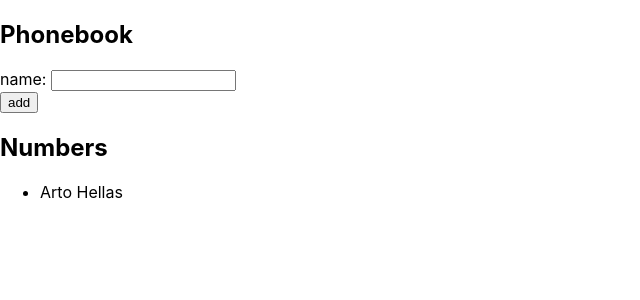
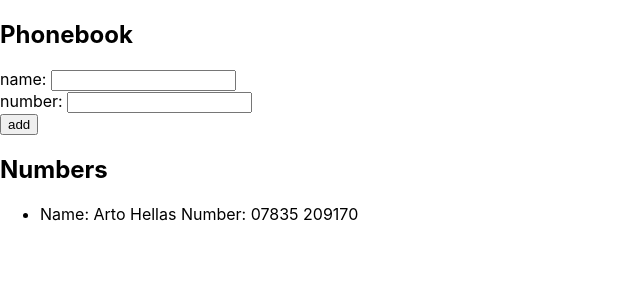
Before and after one commit to hummy123/full_stack, a React (Create React App) app in the folder Part 2/phonebook/: page / in a window 1280 px wide. Shown: the top 300 px of the page, without its empty margins (0-640 px from the left). Built offline with nearby package versions, Linux system fonts and the light colour scheme; the HTML template or start-up script is replaced by a standard one.

Commit message:
finished 2.8

```diff
--- a/Part 2/phonebook/src/App.js
+++ b/Part 2/phonebook/src/App.js
@@ -3,13 +3,16 @@ import Person from './components/Person'
 
 const App = () => {
   const [ persons, setPersons ] = useState([
-    { name: 'Arto Hellas' }
+    { name: 'Arto Hellas', number: "07835 209170" }
   ])
   const [ newName, setNewName ] = useState('')
+    const [ newNumber, setNewNumber ] = useState('')
+
 
     const addPerson = () => {
         const personObject = {
-            name: newName
+            name: newName,
+            number: newNumber
         }
         setPersons(persons.concat(personObject))
         setNewName("")
@@ -27,6 +30,10 @@ const App = () => {
         setNewName(event.target.value)
     }
 
+    const enterNumber = (event) => {
+        setNewNumber(event.target.value)
+    }
+
   return (
       <div>
         <h2>Phonebook</h2>
@@ -34,6 +41,9 @@ const App = () => {
           <div>
             name: <input value={newName} onChange={enterName} />
           </div>
+            <div>
+                number: <input value={newNumber} onChange={enterNumber} />
+            </div>
           <div>
             <button type="submit">add</button>
           </div>
--- a/Part 2/phonebook/src/components/Person.js
+++ b/Part 2/phonebook/src/components/Person.js
@@ -1,7 +1,7 @@
 import React from "react";
 
 const Person = (props) => {
-    return <li>{props.person.name}</li>
+    return <li>Name: {props.person.name} Number: {props.person.number}</li>
 }
 
 export default Person
```
